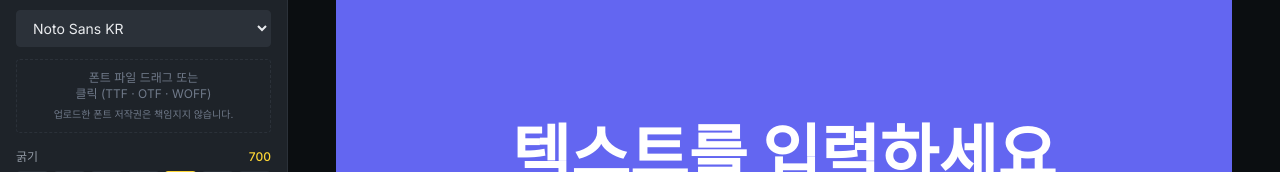
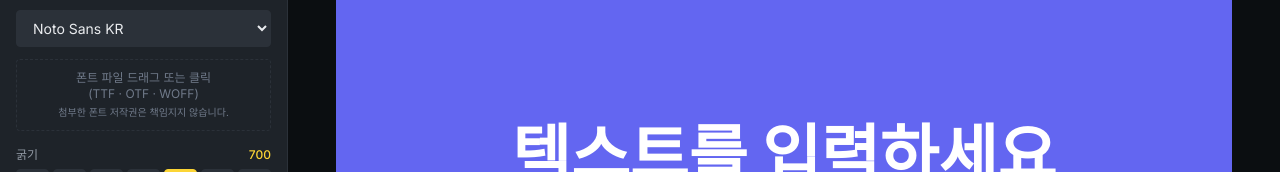
Before and after one commit to paran-coder/textstyle-studio, a React (Vite) app: page / in a window 1280 px wide. Shown: the part 265-437 px from the top of the page. Built offline with nearby package versions, Linux system fonts and the light colour scheme.

Commit message:
Add files via upload

```diff
--- a/src/components/ControlPanel/FontSection.jsx
+++ b/src/components/ControlPanel/FontSection.jsx
@@ -65,10 +65,11 @@ export function FontSection({ state, update, addUploadedFont, showToast }) {
           color: 'var(--color-muted)',
         }}
       >
-        폰트 파일 드래그 또는<br />클릭 (TTF · OTF · WOFF)
-        <p className="mt-1.5 text-xs" style={{ color: 'var(--color-muted)', fontSize: 10 }}>
-          업로드한 폰트 저작권은 책임지지 않습니다.
-        </p>
+        <span>폰트 파일 드래그 또는 클릭</span><br />
+        <span>(TTF · OTF · WOFF)</span><br />
+        <span className="mt-1 block" style={{ fontSize: 10, color: 'var(--color-muted)' }}>
+          첨부한 폰트 저작권은 책임지지 않습니다.
+        </span>
         <input
           ref={fileInputRef}
           type="file"
```
